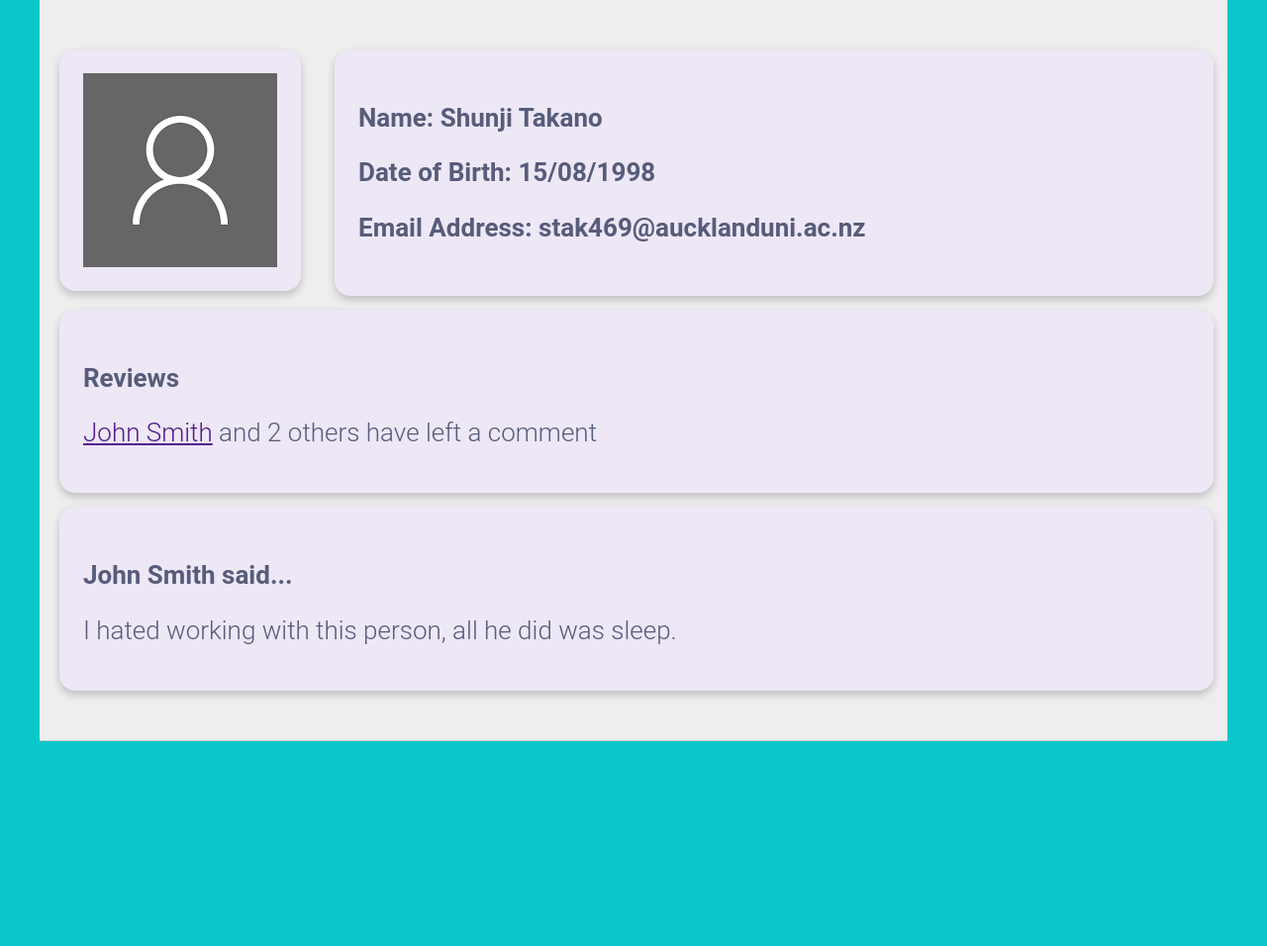
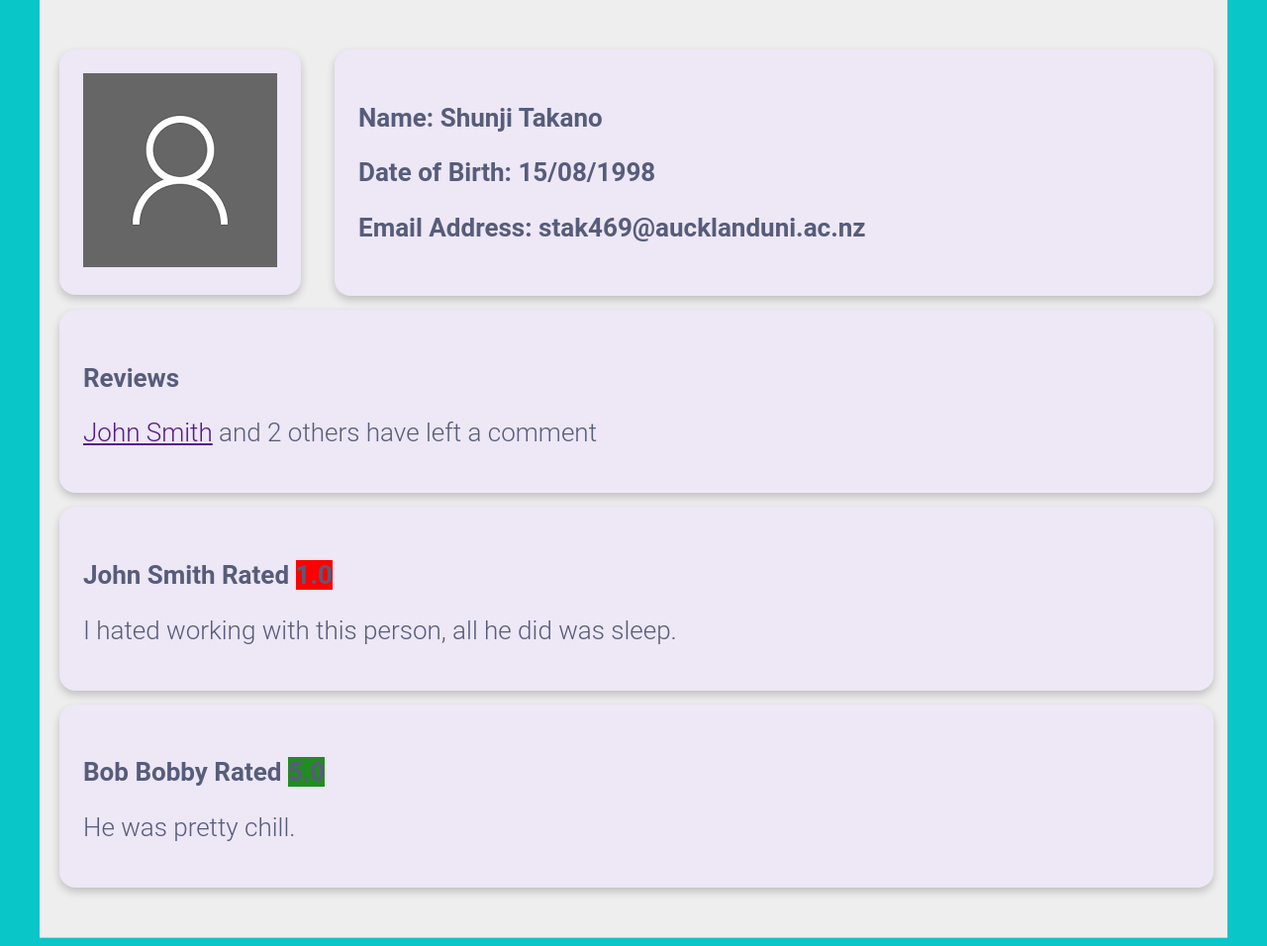
Before and after one commit to Terenco12345/Assignment2-HTML-SE364, a plain HTML site: page UserProfile.html in a window 1280 px wide. Shown: the part 75-1031 px from the top of the page at 99% size. Before the commit the page ends 832 px from the top, so only its background shows below. Drawn offline with Linux system fonts and the light colour scheme.

Commit message:
Added colours to the ratings

```diff
--- a/UserProfile.html
+++ b/UserProfile.html
@@ -65,8 +65,15 @@
 
 			<div class="user_comments1">
 				<div class="containter">
-					<p><h4> <b> John Smith </b>said...</h4></p>
+					<p><h4> <b> John Smith Rated <span style="background-color:#ff0000">1.0</span></b></h4></p>
 					<p>I hated working with this person, all he did was sleep.</p>
+				</div>
+			</div>
+
+			<div class="user_comments2">
+				<div class="containter">
+					<p><h4> <b> Bob Bobby Rated <span style="background-color:#228C22">5.0</span></b></h4></p>
+					<p>He was pretty chill.</p>
 				</div>
 			</div>
 
--- a/css/UserProfile.css
+++ b/css/UserProfile.css
@@ -92,7 +92,8 @@ nav {
 	grid-template-areas:
 	'user_pic user_description'
 	'user_comments user_comments'
-	'user_comments1 user_comments1';
+	'user_comments1 user_comments1'
+	'user_comments2 user_comments2';
     grid-gap: 1em;
 }
 
@@ -106,7 +107,7 @@ nav {
     box-shadow: 0 4px 8px 0 rgba(0,0,0,0.2);
     transition: 0.3s;
     width: 196px;
-    height: 196px;
+    height: 200px;
     float: left;
 	grid-area:user_pic;
 }
@@ -162,6 +163,21 @@ nav {
     box-shadow: 0 8px 16px 0 rgba(0,0,0,0.2);
 }
 
+.user_comments2 {
+    box-shadow: 0 4px 8px 0 rgba(0,0,0,0.2);
+    transition: 0.3s;
+    width: auto;
+    height: auto;
+    float: left;
+	font-size:26px;
+    padding: 2px 16px 0px 0px;
+	grid-area:user_comments2
+}
+
+.user_comments2:hover {
+    box-shadow: 0 8px 16px 0 rgba(0,0,0,0.2);
+}
+
 .navigation-grid {
     display: grid;
     grid-template-columns: auto auto;
```
